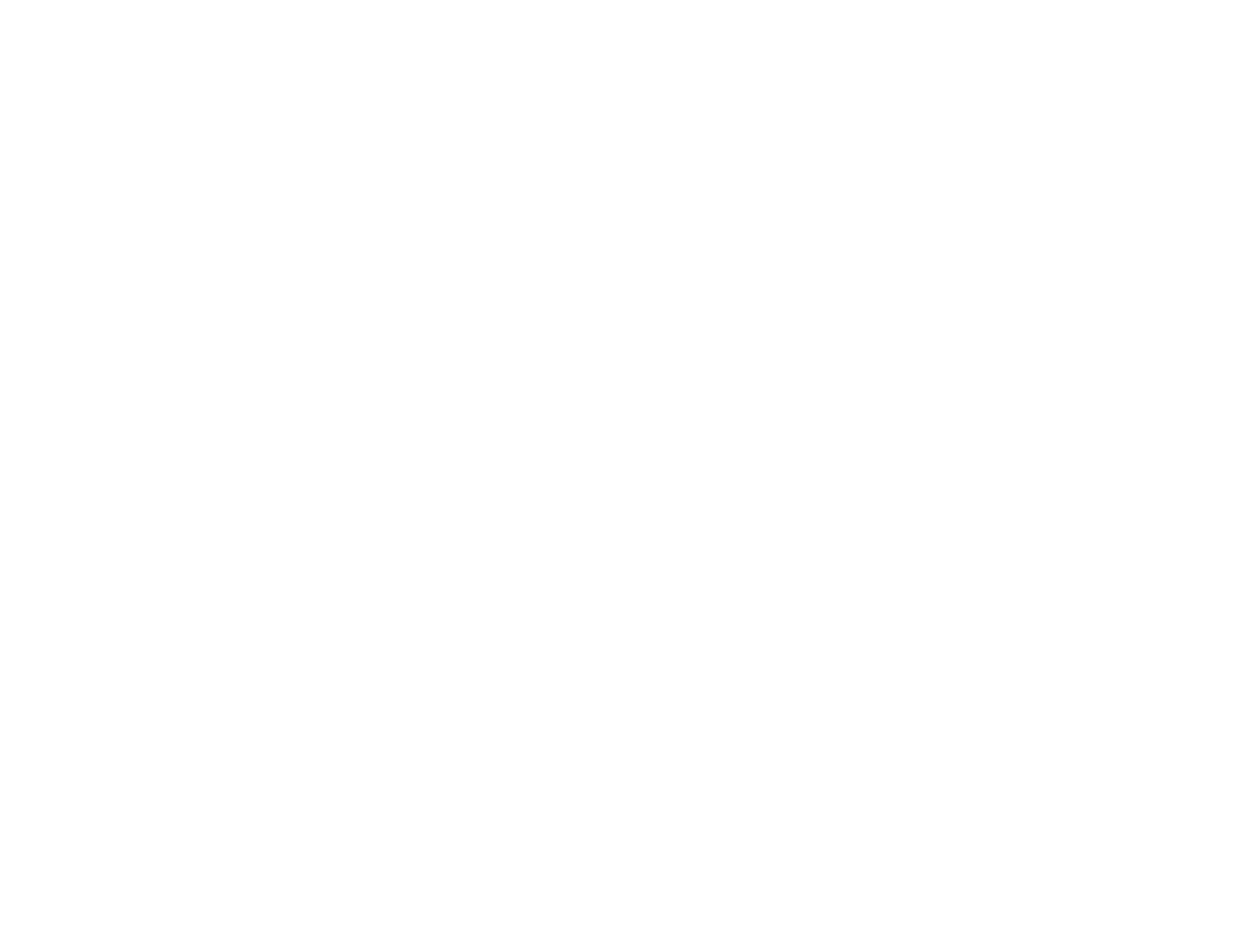
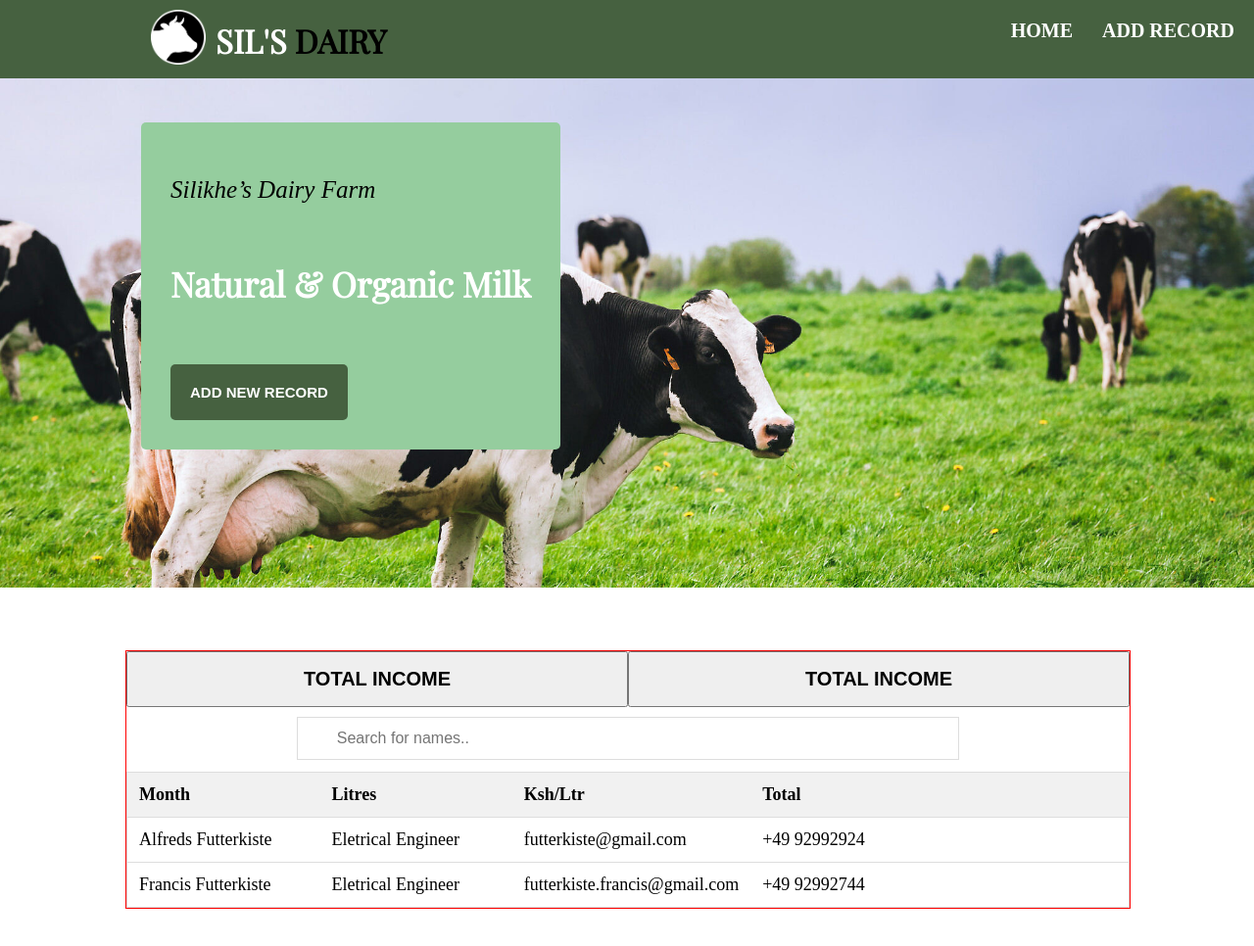
Before and after one commit to Silikhe1/Dairy_Business, a plain HTML site: page index.html in a window 1280 px wide. Shown: the whole page at 98% size. Before the commit the page ends 800 px from the top, so only its background shows below. Drawn offline with nearby package versions, Linux system fonts and the light colour scheme.

Commit message:
Adding tables

```diff
--- a/index.html
+++ b/index.html
@@ -4,11 +4,66 @@
     <meta charset="UTF-8">
     <meta http-equiv="X-UA-Compatible" content="IE=edge">
     <link rel="icon" href="./images/logo.png" type="image/x-icon">
+    <link rel="preconnect" href="https://fonts.gstatic.com">
+<link href="https://fonts.googleapis.com/css2?family=Playfair+Display&display=swap" rel="stylesheet">
     <meta name="viewport" content="width=device-width, initial-scale=1.0">
     <link rel="stylesheet" href="style.css">
     <title>Dairy Business</title>
 </head>
 <body>
+    <nav>
+        <div class="logo">
+            <img src="./images/logo.png" alt="">
+            <div>
+                <h5>SIL'S <span>DAIRY</span></h5>
+            </div>
+        </div>
+        <div class="nav">
+            <ul>
+                <li>HOME</li>
+                <li>ADD RECORD</li>
+            </ul>
+        </div>
+    </nav>
+    <main>
+        <div class="bunner">
+            <div class="records">
+                <p>Silikhe’s Dairy Farm</p>
+                <h5>Natural & Organic
+                    Milk</h5>
+                    <button>ADD NEW RECORD</button>
+            </div>
+        </div>
+        <div class="tables">
+            <div class="table-buttons">
+                <button class="right-btn">Total income</button>
+                <button class="left-btn">Total income</button>
+            </div>
+          <input type="text" id="myInput" onkeyup="filterFunction()" placeholder="Search for names..">
+          <table id="myTable">
+             <tr class="header">
+                <th style="width:20%;">Month</th>
+                <th style="width:20%;">Litres</th>
+                <th style="width:20%;">Ksh/Ltr</th>
+                <th style="width:40%;">Total</th>
+
+  </tr>
+  <tr>
+    <td>Alfreds Futterkiste</td>
+    <td>Eletrical Engineer</td>
+    <td>futterkiste@gmail.com</td>
+    <td>+49 92992924</td>
+
+  </tr>
+        <td>Francis Futterkiste</td>
+    <td>Eletrical Engineer</td>
+    <td>futterkiste.francis@gmail.com</td>
+    <td>+49 92992744</td>
+    <!-- <td>Germany</td> -->
+    <!-- <td>Berlin</td> -->
+</table>
+</div>
+    </main>
     <script src="main.js"></script>
 </body>
 </html>
--- a/main.js
+++ b/main.js
@@ -0,0 +1,25 @@
+function filterFunction() {
+    // Declare variables
+    var input, filter, table, tr, td, i, txtValue;
+    input = document.getElementById("myInput");
+    filter = input.value.toUpperCase();
+    table = document.getElementById("myTable");
+    tr = table.getElementsByTagName("tr");
+
+    // Loop through all table rows, and hide those who don't match the search query
+    for (i = 0; i < tr.length; i++) {
+      td = tr[i].getElementsByTagName("td")[0];
+      if (td) {
+        txtValue = td.textContent || td.innerText;
+        if (txtValue.toUpperCase().indexOf(filter)>-1) // Tip: the indexOf() method returns the indexes at which a given element can be found in the array, or -1 if it is not present. In other words, it checks wether the text in filter is also present in txtvalue - our array.
+
+        {
+          tr[i].style.display = "";
+        } else {
+          tr[i].style.display = "none";
+          //tip: If displays set to "none" then nothing will be shown.
+
+        }
+      }
+    }
+  }
--- a/style.css
+++ b/style.css
@@ -0,0 +1,143 @@
+body{
+    margin: 0;
+    padding: 0;
+}
+
+nav{
+    height: 5rem;
+    background: #466140;
+    width: 100%;
+    color: #fff;
+}
+
+.logo{
+    display: flex;
+    float: left;
+    /* font-size: 25px; */
+    margin: 10px 12%;
+}
+
+.logo h5{
+    font-family: 'Playfair Display', serif;
+    font-size: 33px;
+    color: linear-gradient(0.25turn, #000, #fff);
+    padding-left: 10px;
+    margin: 5% 0;
+}
+
+.logo img{
+    height: 13%;
+    width: 13%;
+}
+
+.logo span{
+    color: #000;
+}
+
+.nav{
+    float: right;
+}
+
+.nav ul{
+    display: flex;
+    font-size: 20px;
+    font-weight: bold;
+    list-style: none;
+    margin: 20px;
+}
+
+.nav ul li{
+    margin-left: 30px;
+}
+
+.bunner{
+    background: url(./images/landing.jpg);
+    background-size: cover;
+    background-position: center;
+    height: 60vh;
+    padding: 20px;
+}
+
+.records{
+    background: #95cd9e;
+    padding: 30px;
+    font-size: 25px;
+    align-content: center;
+    float: left;
+    margin: 2% 10%;
+    border-radius: 5px;
+}
+
+.records h5{
+    font-family: 'Playfair Display', serif;
+    font-size: 35px;
+    color: #fff;
+}
+
+.records p{
+    font-style: italic;
+}
+
+.records button{
+    padding: 20px;
+    font-weight: bold;
+    background: #466140;
+    color: #fff;
+    border: none;
+    font-size: 15px;
+    border-radius: 5px;
+}
+
+
+#myInput {
+
+    background-repeat: no-repeat; /* Do not repeat the icon image */
+    width: 60%; /* Full-width */
+    font-size: 16px; /* Increase font-size */
+    padding: 12px 20px 12px 40px; /* Add some padding */
+    border: 1px solid #ddd; /* Add a grey border */
+    margin-bottom: 12px; /* Add some space below the input */
+  }
+
+  #myTable {
+    border-collapse: collapse; /* Collapse borders */
+    width: 100%; /* Full-width */
+    border: 1px solid #ddd; /* Add a grey border */
+    font-size: 18px; /* Increase font-size */
+  }
+
+  #myTable th, #myTable td {
+    text-align: left; /* Left-align text */
+    padding: 12px; /* Add padding */
+  }
+
+  #myTable tr {
+    /* Add a bottom border to all table rows */
+    border-bottom: 1px solid #ddd;
+  }
+
+  #myTable tr.header, #myTable tr:hover {
+    /* Add a grey background color to the table header and on hover */
+    background-color: #f1f1f1;
+  }
+
+  .tables{
+      width: 80%;
+      margin: 5% 10%;
+      text-align: center;
+      border: 1px solid red;
+
+  }
+
+  .table-buttons{
+      display: flex;
+      margin-bottom: 10px;
+  }
+
+  .table-buttons button{
+    text-transform: uppercase;
+    font-weight: bold;
+    padding: 15px;
+      width: 50%;
+      font-size: 20px;
+  }
```
